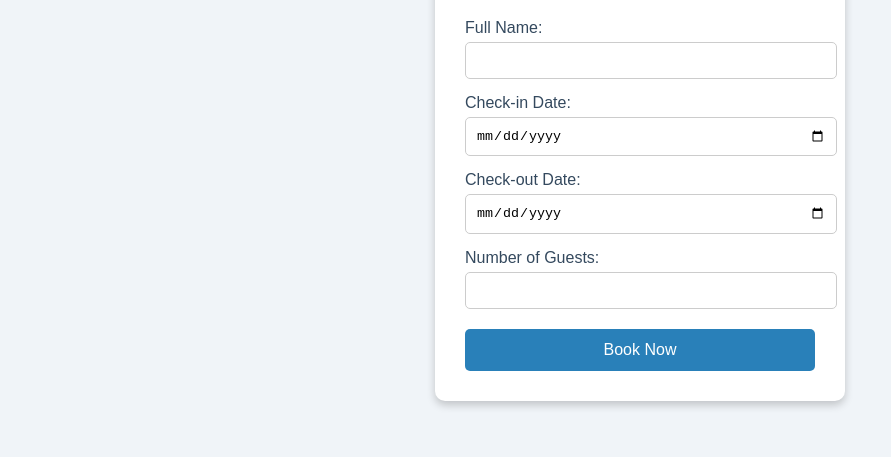
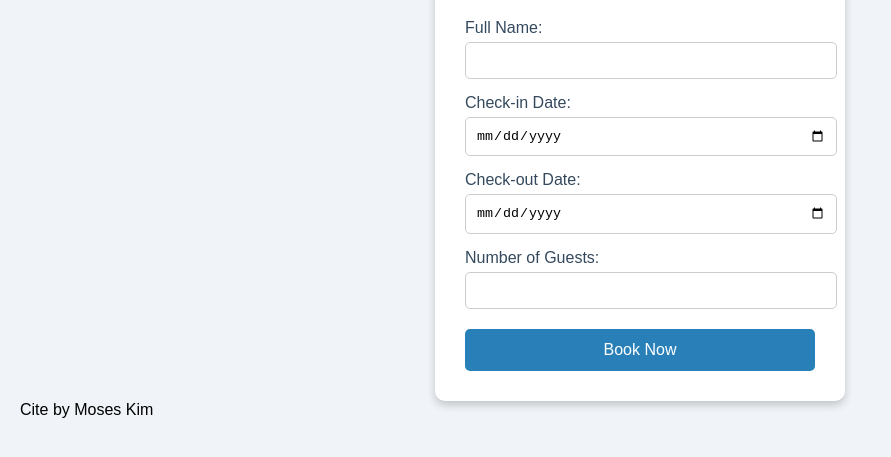
Before and after one commit to moseskim-001/hotelbooking, a plain HTML site: page index.html in a window 1280 px wide. Shown: the part 111-568 px from the top of the page, without its empty margins (0-891 px from the left). Drawn offline with Linux system fonts and the light colour scheme.

Commit message:
Update index.html

```diff
--- a/index.html
+++ b/index.html
@@ -28,5 +28,6 @@
   </div>
 
   <script src="script.js"></script>
+<div class="watermark">Cite by Moses Kim</div>
 </body>
 </html>
```
